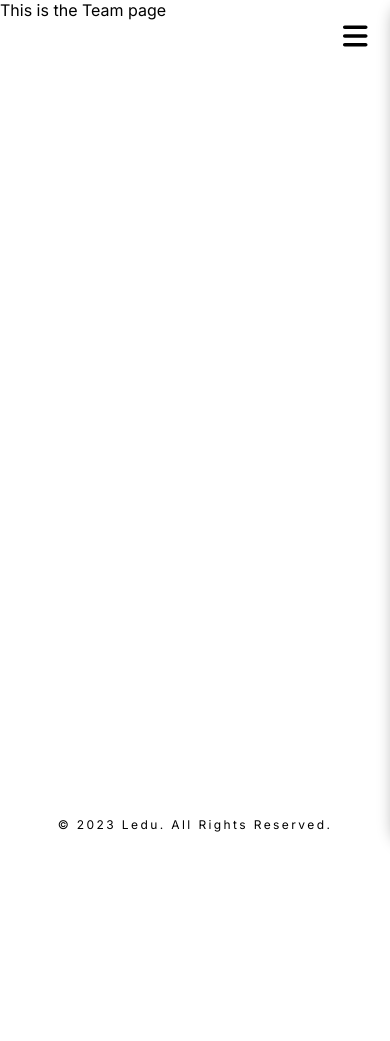
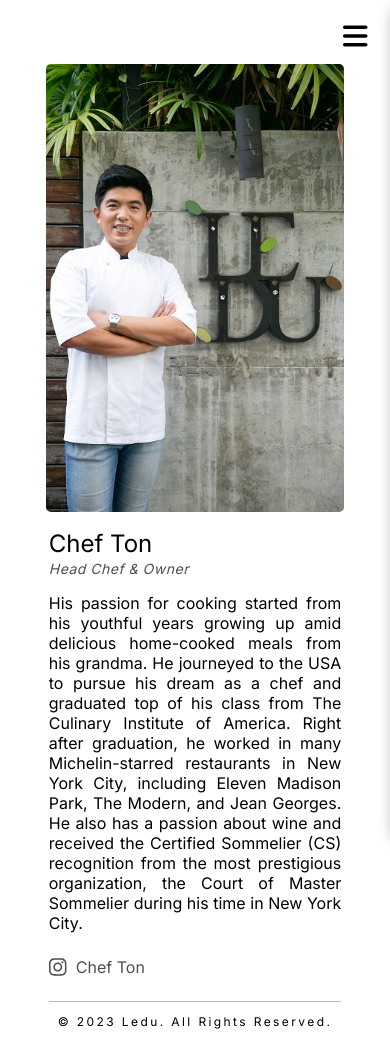
Before and after one commit to mopinator/Ledu, a React (Vite) app: page /team in a window 390 px wide. Before the commit the page ends 844 px from the top, so only its background shows below. Built offline with nearby package versions, Linux system fonts and the light colour scheme.

Commit message:
team page completed with responsiveness done

```diff
--- a/src/App.jsx
+++ b/src/App.jsx
@@ -7,7 +7,7 @@ import About from "./pages/About/About";
 import Contact from "./pages/Contact";
 import Gallery from "./pages/Gallery";
 import Menu from "./pages/Menu";
-import Team from "./pages/Team";
+import Team from "./pages/Team/Team";
 import BarLoader from "react-spinners/BarLoader";
 
 function App() {
--- a/src/pages/Home/Home.module.css
+++ b/src/pages/Home/Home.module.css
@@ -24,7 +24,7 @@
 }
 
 .social-media > a {
-	color: black;
+	color: rgb(39, 39, 39);
 	font-size: 2rem;
 	padding: 2rem;
 }
--- a/src/pages/Team.jsx
+++ /dev/null
@@ -1,3 +0,0 @@
-export default function Team() {
-	return <div>This is the Team page</div>;
-}
--- /dev/null
+++ b/src/pages/Team/Team.jsx
@@ -0,0 +1,43 @@
+import styles from "./Team.module.css";
+import chef from "./images/chef_ton.jpg";
+import { FontAwesomeIcon } from "@fortawesome/react-fontawesome";
+import { faInstagram } from "@fortawesome/free-brands-svg-icons";
+
+export default function Team() {
+	return (
+		<>
+			<div className={styles["main-container"]}>
+				<div className={styles["inner-container"]}>
+					<div className={styles["img-container"]}>
+						<img className={styles["chef-ton-img"]} src={chef} alt="chef ton" />
+					</div>
+					<div className={styles["text-container"]}>
+						<div>
+							<h1 className={styles["heading-text"]}>Chef Ton</h1>
+							<p className={styles["heading-sub-text"]}>Head Chef & Owner</p>
+						</div>
+
+						<p className={styles["body-text"]}>
+							His passion for cooking started from his youthful years growing up amid delicious home-cooked meals from
+							his grandma. He journeyed to the USA to pursue his dream as a chef and graduated top of his class from The
+							Culinary Institute of America. Right after graduation, he worked in many Michelin-starred restaurants in
+							New York City, including Eleven Madison Park, The Modern, and Jean Georges. He also has a passion about
+							wine and received the Certified Sommelier (CS) recognition from the most prestigious organization, the
+							Court of Master Sommelier during his time in New York City.
+						</p>
+						<div className={styles["social-media"]}>
+							<a
+								className={styles["social-media-link-container"]}
+								target="_blank"
+								href="https://www.instagram.com/cheftonn/"
+							>
+								<FontAwesomeIcon className={styles["ig-icon"]} icon={faInstagram} />
+								<span className={styles["social-text"]}>Chef Ton</span>
+							</a>
+						</div>
+					</div>
+				</div>
+			</div>
+		</>
+	);
+}
--- /dev/null
+++ b/src/pages/Team/Team.module.css
@@ -0,0 +1,254 @@
+.main-container {
+	display: flex;
+	justify-content: center;
+}
+
+.inner-container {
+	display: flex;
+	justify-content: center;
+	width: 60%;
+	padding-top: 6rem;
+}
+
+.img-container {
+	display: flex;
+	justify-content: center;
+	width: 40%;
+}
+
+.chef-ton-img {
+	border-radius: 5px;
+}
+
+.text-container {
+	width: 45%;
+	padding: 3.5rem 0 0 1rem;
+}
+
+.heading-text {
+	font-size: var(--text-5xl);
+	font-weight: 200;
+	line-height: 1.35;
+}
+
+.heading-sub-text {
+	font-size: var(--text-sm);
+	color: rgb(79, 79, 79);
+	font-style: italic;
+	letter-spacing: 1px;
+}
+
+.body-text {
+	font-size: var(--text-lg);
+	padding: 1rem 1rem 0 0;
+	line-height: 1.4;
+	font-weight: 300;
+	text-align: justify;
+	border-right: 1px solid rgb(184, 184, 184);
+}
+
+.social-media-link-container {
+	display: flex;
+	align-items: center;
+	padding-top: 1.5rem;
+	text-decoration: none;
+}
+
+.ig-icon {
+	font-size: var(--text-2xl);
+	color: rgb(79, 79, 79);
+}
+
+.social-text {
+	font-size: var(--text-med);
+	color: rgb(79, 79, 79);
+	padding-left: 0.6rem;
+}
+
+@media screen and (max-width: 1440px) {
+	.inner-container {
+		width: 80%;
+	}
+
+	.img-container {
+		width: fit-content;
+	}
+
+	.text-container {
+		padding: 3.5rem 0 0 2rem;
+	}
+}
+
+@media screen and (max-width: 1024px) {
+	.inner-container {
+		width: 100%;
+		padding-top: 5rem;
+	}
+
+	.img-container {
+		height: max-content;
+	}
+
+	.chef-ton-img {
+		max-width: 80%;
+	}
+
+	.text-container {
+		padding: 3.5rem 0 0 0;
+	}
+
+	.heading-text {
+		font-size: var(--text-4xl);
+		font-weight: 300;
+		line-height: 1.2;
+	}
+
+	.heading-sub-text {
+		font-size: var(--text-ssm);
+	}
+
+	.body-text {
+		font-size: var(--text-base);
+		line-height: 1.35;
+	}
+
+	.ig-icon {
+		font-size: var(--text-xl);
+	}
+
+	.social-text {
+		font-size: var(--text-base);
+	}
+}
+
+@media screen and (max-width: 768px) {
+	.inner-container {
+		align-items: center;
+		width: 100%;
+		padding-top: 8rem;
+	}
+
+	.img-container {
+		justify-content: center;
+	}
+
+	.chef-ton-img {
+		max-width: 90%;
+	}
+
+	.text-container {
+		padding: 0 0 0 0;
+	}
+
+	.heading-text {
+		font-size: var(--text-2xl);
+		font-weight: 400;
+		line-height: 1.2;
+	}
+
+	.heading-sub-text {
+		font-size: var(--text-xs);
+	}
+
+	.body-text {
+		font-size: var(--text-sm);
+		line-height: 1.3;
+		font-weight: 300;
+	}
+
+	.ig-icon {
+		font-size: var(--text-xl);
+	}
+
+	.social-text {
+		font-size: var(--text-base);
+	}
+}
+
+@media screen and (max-width: 425px) {
+	.main-container {
+		display: flex;
+		justify-content: center;
+	}
+
+	.inner-container {
+		display: flex;
+		flex-direction: column;
+		width: 100%;
+		padding-top: 4rem;
+	}
+
+	.img-container {
+		display: flex;
+		justify-content: center;
+		width: 85%;
+	}
+
+	.text-container {
+		width: 75%;
+		padding: 1rem 0 0 0;
+	}
+
+	.heading-text {
+		font-size: var(--text-2xl);
+		font-weight: 400;
+		line-height: 1.35;
+	}
+
+	.heading-sub-text {
+		font-size: var(--text-ssm);
+		font-style: italic;
+		letter-spacing: 0.5px;
+	}
+
+	.body-text {
+		font-size: var(--text-base);
+		padding: 1rem 0 0 0;
+		line-height: 1.25;
+		font-weight: 400;
+		text-align: justify;
+		border-right: none;
+	}
+
+	.ig-icon {
+		font-size: var(--text-xl);
+		color: rgb(79, 79, 79);
+	}
+
+	.social-text {
+		font-size: var(--text-base);
+		color: rgb(79, 79, 79);
+		padding-left: 0.6rem;
+	}
+
+	.social-media {
+		padding-bottom: 1.5rem;
+		border-bottom: 1px solid rgb(184, 184, 184);
+	}
+}
+
+@media screen and (max-width: 375px) {
+	.heading-text {
+		font-size: var(--text-xl);
+	}
+
+	.body-text {
+		font-size: var(--text-sm);
+		line-height: 1.18;
+		letter-spacing: 0.06px;
+		font-weight: 400;
+	}
+}
+
+@media screen and (max-width: 320px) {
+	.heading-text {
+		font-size: var(--text-med);
+	}
+
+	.body-text {
+		font-size: var(--text-ssm);
+		line-height: 1.15;
+		letter-spacing: 0;
+		font-weight: 400;
+	}
+}
```
Also changed, not shown: src/pages/Team/images/chef_ton.jpg (added).
